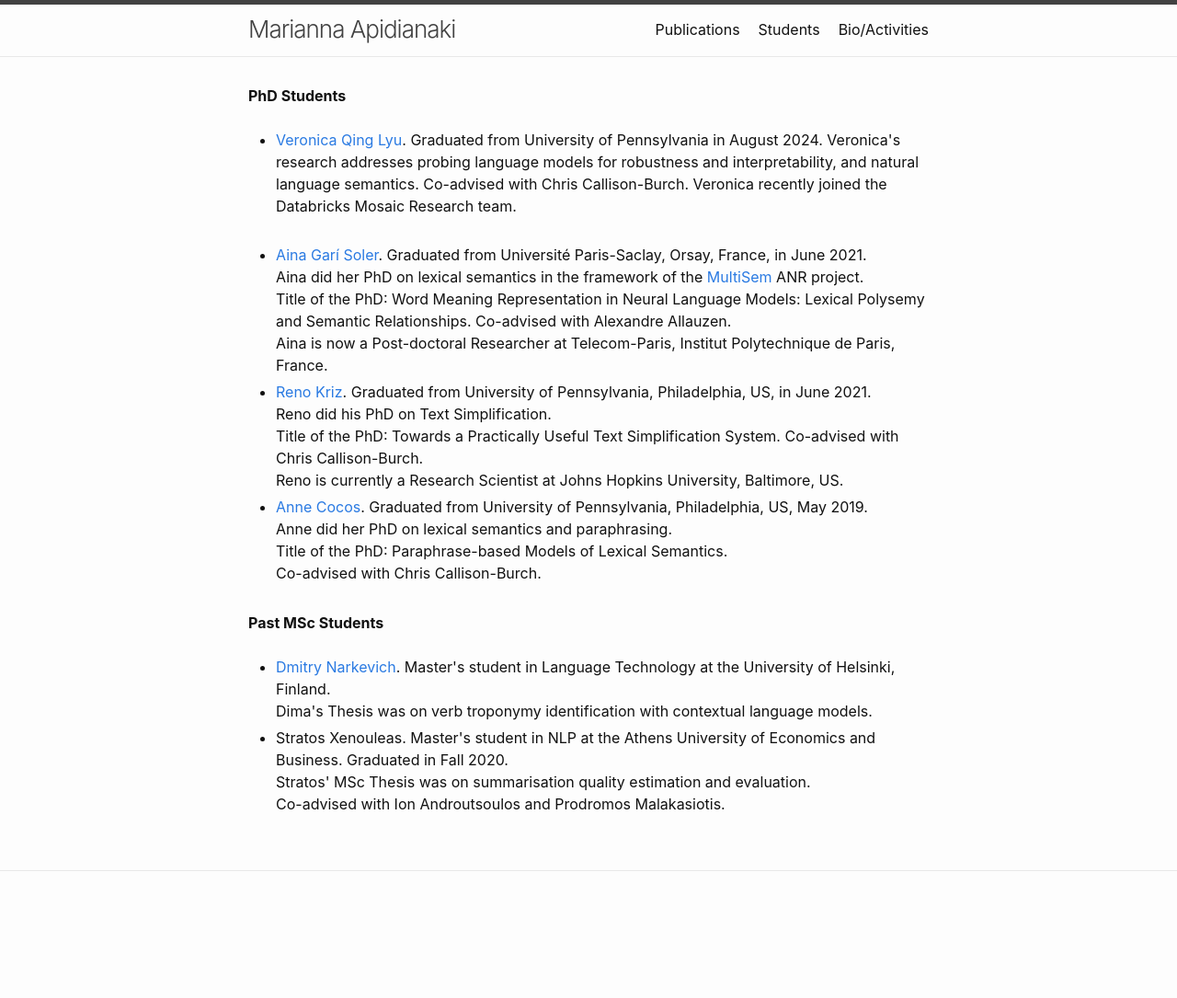
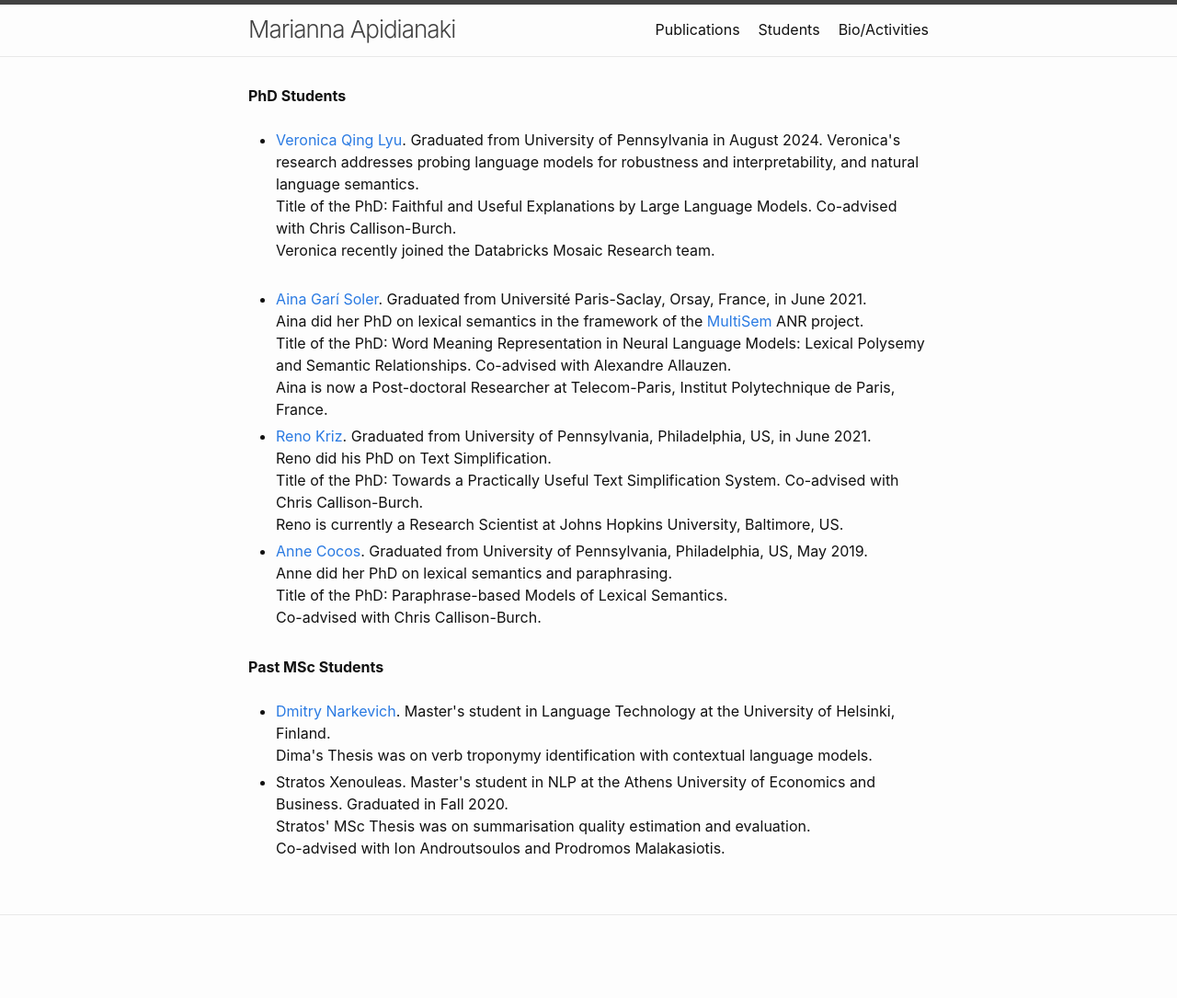
Before and after one commit to mariannaapi/mariannaapi.github.io, a Jekyll site: the page students/index.html, which Jekyll copies as it is, in a window 1280 px wide. Shown: the whole page at 92% size. Built offline with Jekyll 4.4.1, drawn with Linux system fonts in a browser that asks for light colours; before the commit the page ends 1037 px from its top, so only the background shows below that.

Commit message:
Update index.html

```diff
--- a/students/index.html
+++ b/students/index.html
@@ -39,7 +39,10 @@
 	<strong>PhD Students</strong><ul>
  <br>
 	<li> <a href="https://veronica320.github.io">Veronica Qing Lyu</a>. Graduated from University of Pennsylvania in August 2024.
-		Veronica's research addresses probing language models for robustness and interpretability, and natural language semantics. Co-advised with Chris Callison-Burch. Veronica recently joined the Databricks Mosaic Research team.
+		Veronica's research addresses probing language models for robustness and interpretability, and natural language semantics.
+		<br> Title of the PhD: Faithful and Useful Explanations by Large Language Models. Co-advised with Chris Callison-Burch.
+		<br>
+		Veronica recently joined the Databricks Mosaic Research team.
 		<br>
 	     <br>
 	  </li>
```
